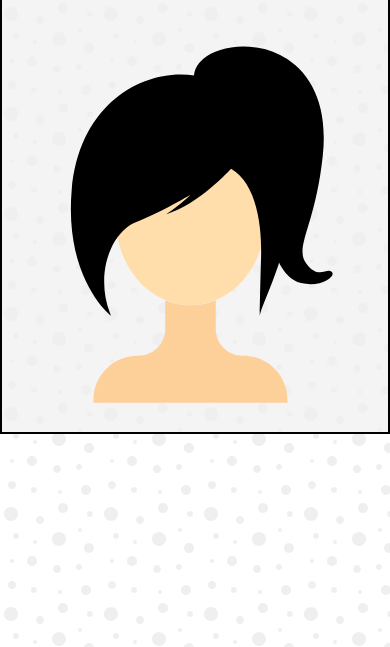
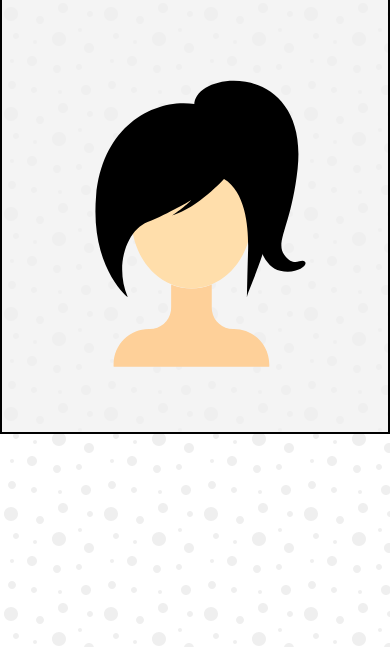
Before and after one commit to krosenk729/Color-The-Bun, a Node server app: template src/views/body.handlebars in a window 390 px wide. Shown: the part 197-844 px from the top of the page. Run offline with Node 20, Linux system fonts and the light colour scheme; the template is opened without the code that fills it, so the values that code supplies are empty; some libraries are stand-ins or nearby versions.

Commit message:
making svg responsive on small breakports

```diff
--- a/src/views/body.handlebars
+++ b/src/views/body.handlebars
@@ -14,7 +14,7 @@
 		</div> <!-- col -->
 		<div class="col-12 col-md-6 center">
 			<?xml version="1.0" encoding="utf-8"?>
-			<svg id="master-artboard" viewBox="0 0 354.8387756347656 409.0322265625" version="1.1" xmlns="http://www.w3.org/2000/svg" x="0px" y="0px" style="enable-background:new 0 0 1400 980;" width="354.8387756347656px" height="409.0322265625px"><rect id="ee-background" x="0" y="0" width="354.8387756347656" height="409.0322265625" style="fill: white; fill-opacity: 0; pointer-events: none;"/>
+			<svg id="master-artboard" viewBox="0 0 354.8387756347656 409.0322265625" version="1.1" xmlns="http://www.w3.org/2000/svg" x="0px" y="0px" style="enable-background:new 0 0 1400 980; width: 80%" width="354.8387756347656px" height="409.0322265625px"><rect id="ee-background" x="0" y="0" width="354.8387756347656" height="409.0322265625" style="fill: white; fill-opacity: 0; pointer-events: none;"/>
 				<path class="st4" d="M514.8,118.5C513,97.9,543.6,82,578.8,87.9c35.3,5.9,72.3,37,64.7,108.1c-7.6,71.1-28.8,91.1-16.5,107.6&#10;&#9;&#9;&#9;c12.3,16.5,20,4.1,25.3,8.2c5.3,4.1-10,16.3-30.6,11.4c-20.6-4.9-35.3-37.2-31.7-94.8c3.5-57.6-61.1-89.9-61.1-89.9L514.8,118.5z" transform="matrix(1, 0, 0, 1, -338.709659576416, -56.12903213500978)"/><path class="st2" d="M564.1,395.9h-0.9c-14.8,0-26.7-12-26.7-26.7v-28.9c-7.9,3.3-16.4,5.1-25.3,5.1c-8.9,0-17.4-1.8-25.3-5.1&#10;&#9;&#9;&#9;v28.9c0,14.8-12,26.7-26.7,26.7h-0.9c-24.3,0-44.1,19.7-44.1,44.1v2.9h97h97V440C608.2,415.6,588.5,395.9,564.1,395.9z" style="fill: rgb(254, 208, 153);" transform="matrix(1, 0, 0, 1, -338.709659576416, -56.12903213500978)"/><path class="st3" d="M511.2,172.5c-41.2,0-74.6,38.7-74.6,86.4c0,37.4,20.6,69.3,49.4,81.3c7.9,3.3,16.4,5.1,25.3,5.1&#10;&#9;&#9;&#9;c8.9,0,17.4-1.8,25.3-5.1c28.8-12,49.4-43.9,49.4-81.3C585.9,211.2,552.5,172.5,511.2,172.5z" style="fill: rgb(255, 222, 171);" transform="matrix(1, 0, 0, 1, -338.709659576416, -56.12903213500978)"/><path class="st5" d="M551.8,209c0,0-32.9,36.4-64.7,45.3c0,0,14.1-9.1,24.1-19.3c0,0-28.2,16.9-54.7,27.5&#10;&#9;&#9;&#9;c-26.4,10.6-41.1,55.2-24.7,93.5c0,0-47-37-39.4-125.8c7.6-88.8,74.1-122.3,122.8-114.6c48.8,7.6,99.9,45.3,98.7,109.9&#10;&#9;&#9;&#9;c-1.2,64.7-31.7,118.1-33.5,130.5c0,0,0.6-33.9,1.2-52.3C582.4,285.2,583.5,227.8,551.8,209z" transform="matrix(1, 0, 0, 1, -338.709659576416, -56.12903213500978)"/>
 			</svg>
 		</div> <!-- col -->
```
